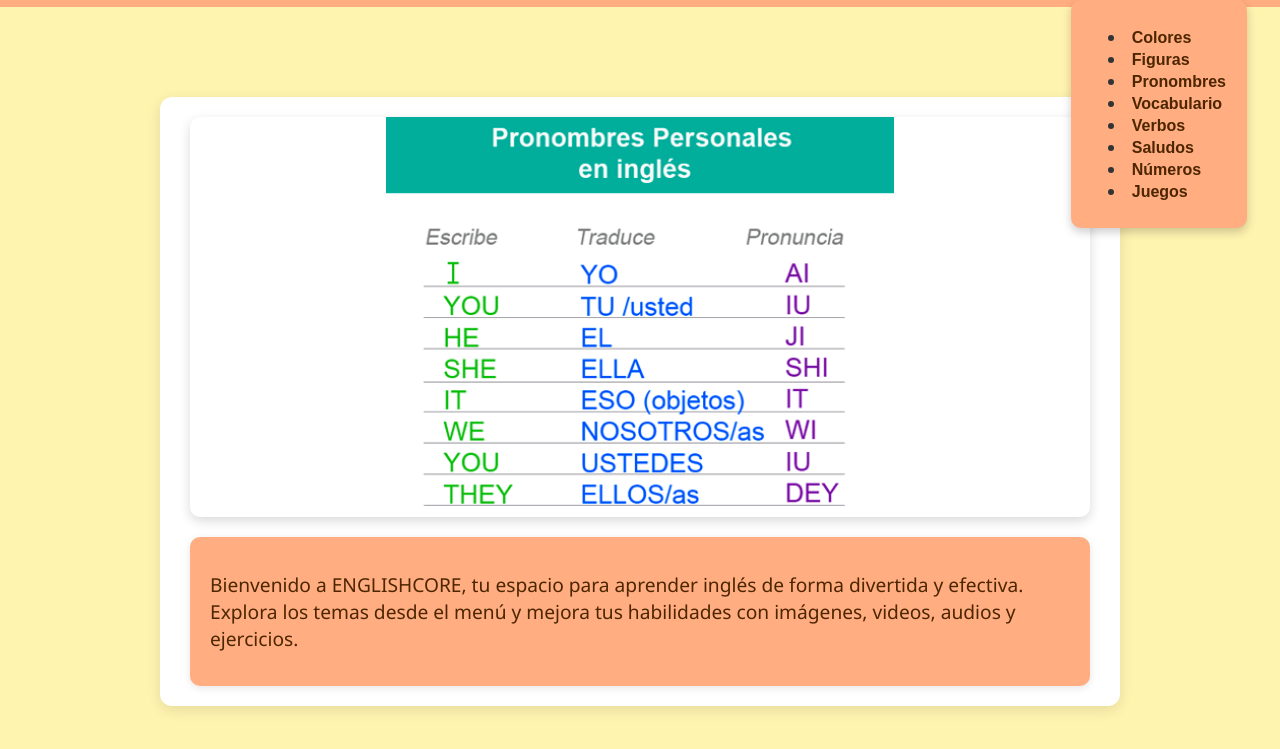
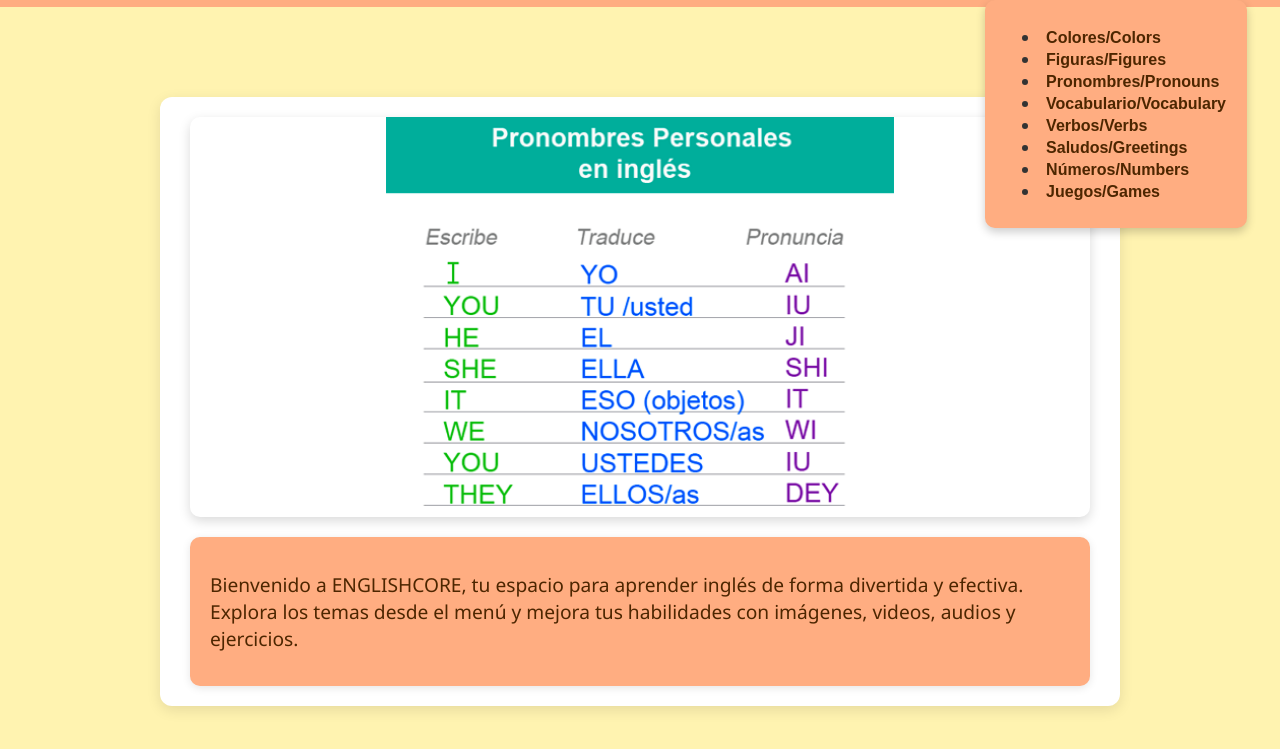
Before and after one commit to TavitoGabito090207/PROYECTO-TRANSVERSAL-SEMESTRE-3, a plain HTML site: page PAGINA_INGLES_CON_JUEGO.html in a window 1280 px wide. Both pictures are taken after a click on the button "☰ Menú de Temas". Shown: the part 93-842 px from the top of the page. Drawn offline with nearby package versions, Linux system fonts and the light colour scheme.

Commit message:
Lo que se le modifico al código fue el menu, poniendo su tarduccion a ingles

```diff
--- a/PAGINA_INGLES_CON_JUEGO.html
+++ b/PAGINA_INGLES_CON_JUEGO.html
@@ -458,14 +458,14 @@
     <button id="btnMenu" aria-label="Abrir menú de temas">☰ Menú de Temas</button>
     <div id="menuDropdown" class="dropdown">
       <ul>
-        <li><button class="temaBtn" data-target="colores">Colores</button></li>
-        <li><button class="temaBtn" data-target="figuras">Figuras</button></li>
-        <li><button class="temaBtn" data-target="pronombres">Pronombres</button></li>
-        <li><button class="temaBtn" data-target="vocabulario">Vocabulario</button></li>
-        <li><button class="temaBtn" data-target="verbos">Verbos</button></li>
-        <li><button class="temaBtn" data-target="saludos">Saludos</button></li>
-        <li><button class="temaBtn" data-target="numeros">Números</button></li>
-        <li><button class="temaBtn" data-target="juego">Juegos</button></li>
+        <li><button class="temaBtn" data-target="Colores/Colors">Colores/Colors</button></li>
+        <li><button class="temaBtn" data-target="Figuras/Figures">Figuras/Figures</button></li>
+        <li><button class="temaBtn" data-target="Pronombres/Pronouns">Pronombres/Pronouns</button></li>
+        <li><button class="temaBtn" data-target="Vocabulario/Vocabulary">Vocabulario/Vocabulary</button></li>
+        <li><button class="temaBtn" data-target="Verbos/Verbs">Verbos/Verbs</button></li>
+        <li><button class="temaBtn" data-target="Saludos/Greetings">Saludos/Greetings</button></li>
+        <li><button class="temaBtn" data-target="Numeros/Numbers">Números/Numbers</button></li>
+        <li><button class="temaBtn" data-target="Juegos/Games">Juegos/Games</button></li>
       </ul>
     </div>
   </div>
```
